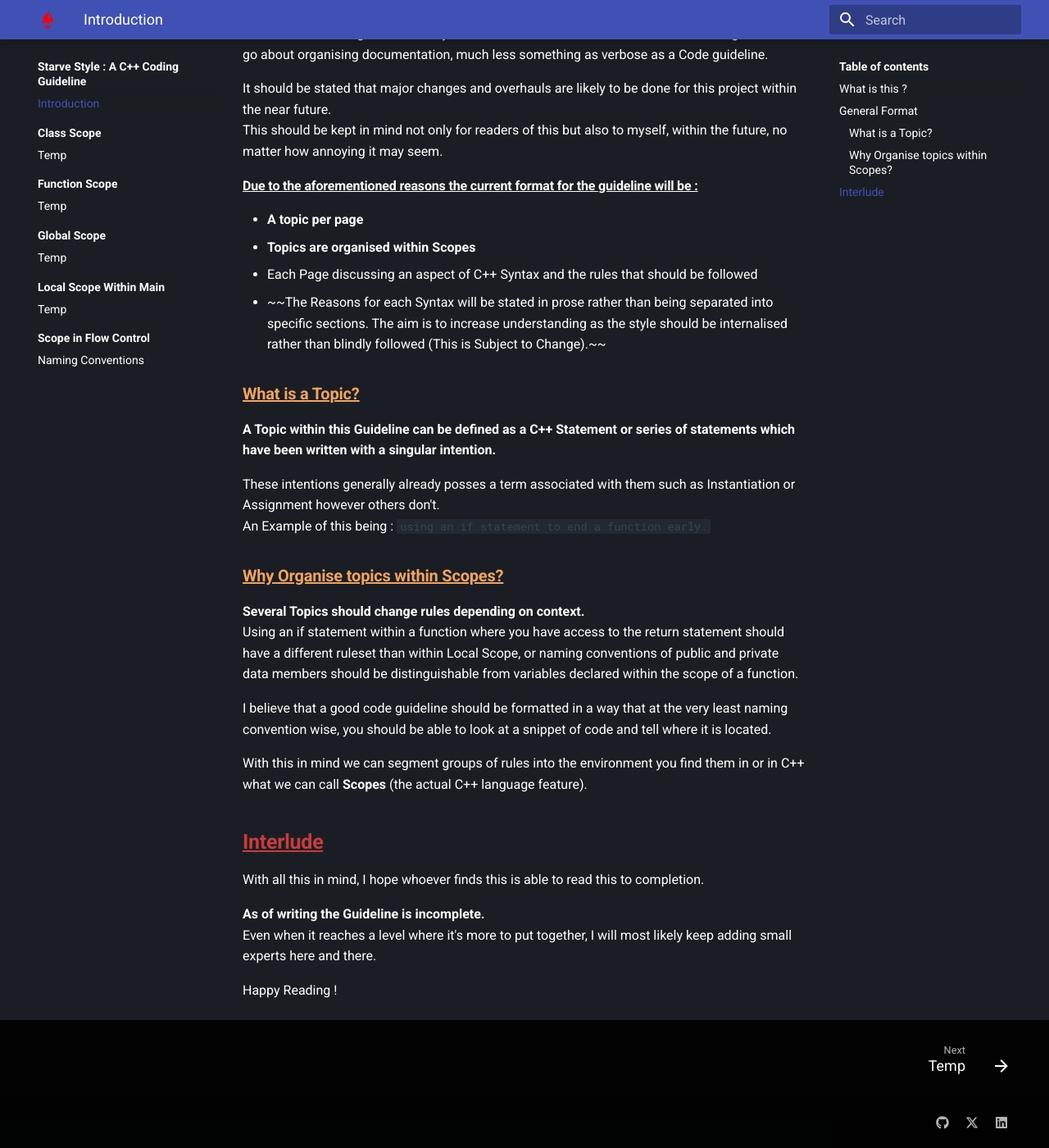
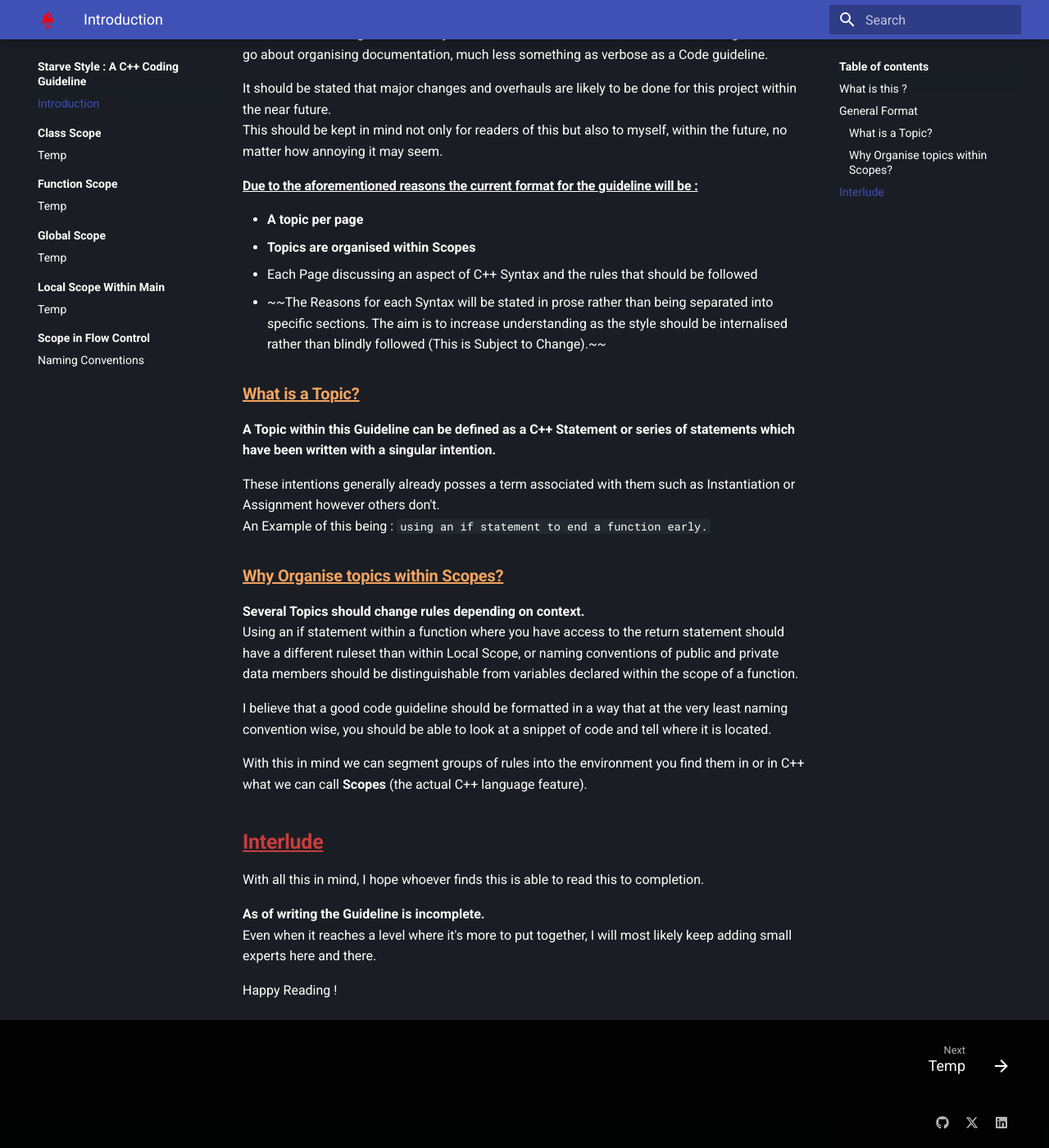
Before and after one commit to Belphonz/Starve-Style, an MkDocs documentation site: the page built from docs/index.md, in a window 1280 px wide and 1400 px high, scrolled down 412 px. Shown: the whole window at 82% size. Built offline with MkDocs 1.6.1 and Material for MkDocs 9.7.7, drawn with Linux system fonts in a browser that asks for light colours.

Commit message:
vault backup: 2024-11-12 15:05:35

```diff
--- a/docs/stylesheets/extra.css
+++ b/docs/stylesheets/extra.css
@@ -21,6 +21,7 @@
 body {
     --md-default-bg-color:  rgb(26, 30, 36);
     --md-code-bg-color:  rgb(35, 40, 49);
+    --md-code-fg-color:  white;
     --md-default-fg-color:  white;
     --md-default-fg-color--light: white;
     color: white;
```
